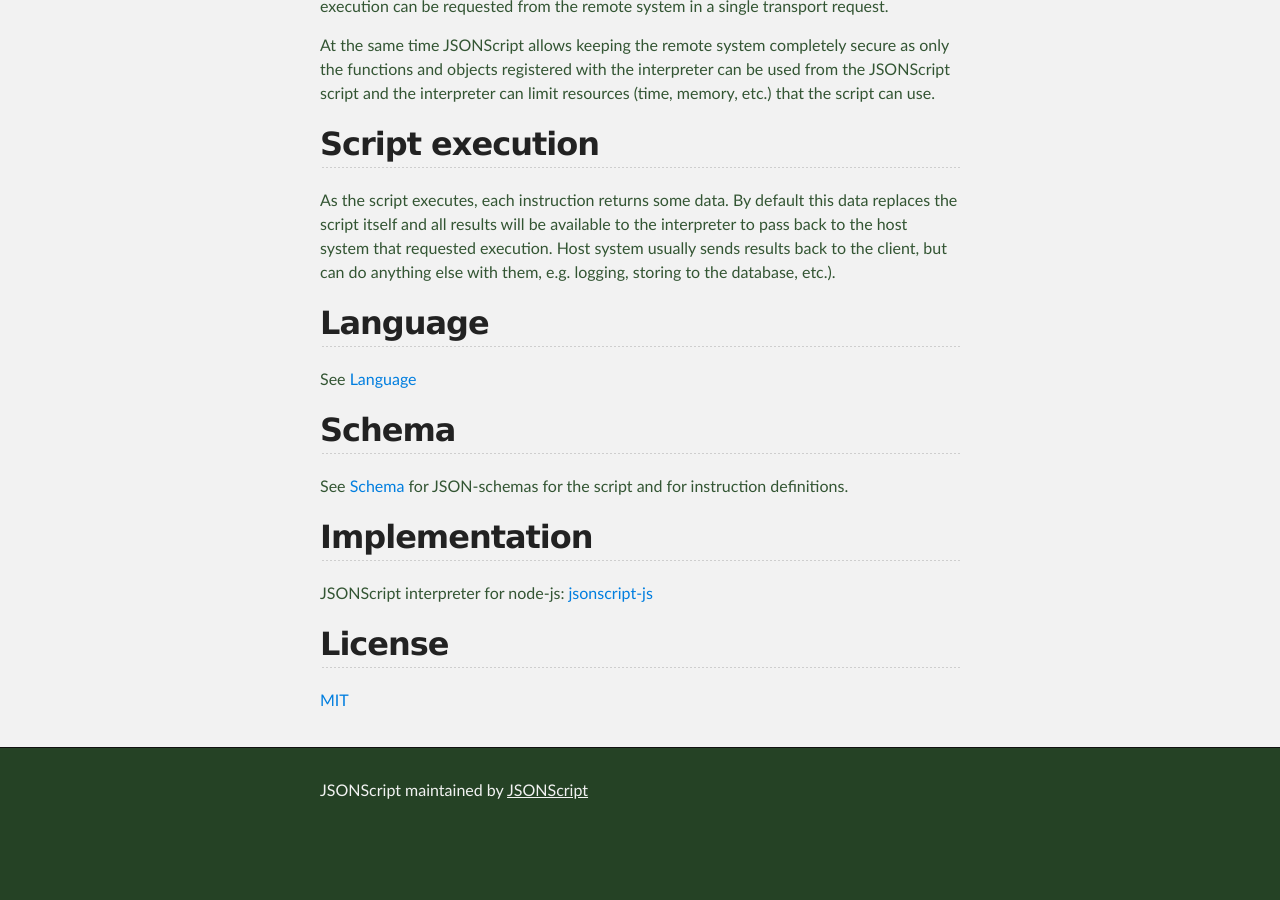
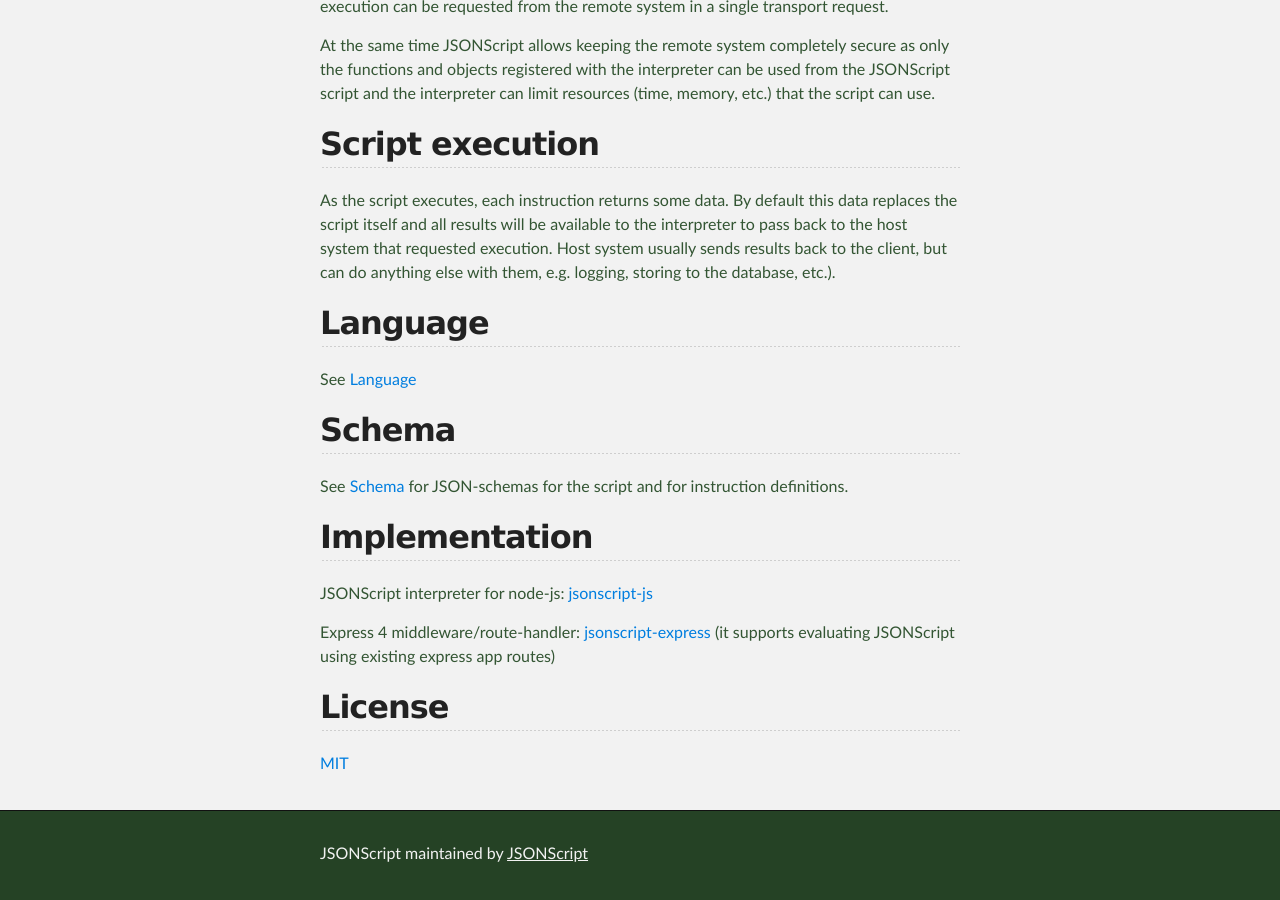
Before and after one commit to JSONScript/jsonscript, a Jekyll site: the page built from index.md, in a window 1280 px wide and 900 px high, scrolled down 1509 px. Built offline with Jekyll 4.4.1, drawn with Linux system fonts in a browser that asks for light colours; before the commit the page ends 2346 px from its top, so only the background shows below that.

Commit message:
updated by travis build #40

```diff
--- a/index.md
+++ b/index.md
@@ -64,6 +64,8 @@
 
 JSONScript interpreter for node-js: [jsonscript-js](https://github.com/epoberezkin/jsonscript-js)
 
+Express 4 middleware/route-handler: [jsonscript-express](https://github.com/JSONScript/jsonscript-express) (it supports evaluating JSONScript using existing express app routes)
+
 
 ## License
 
```
